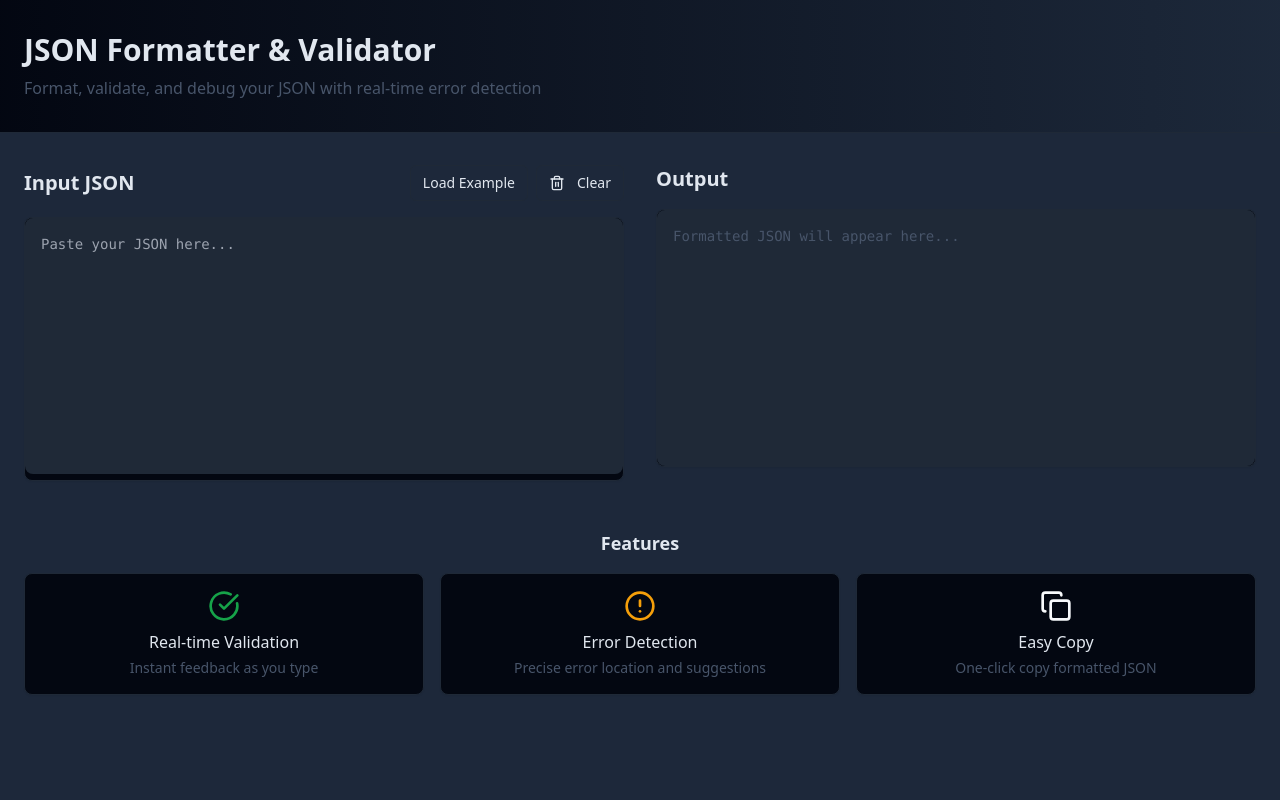
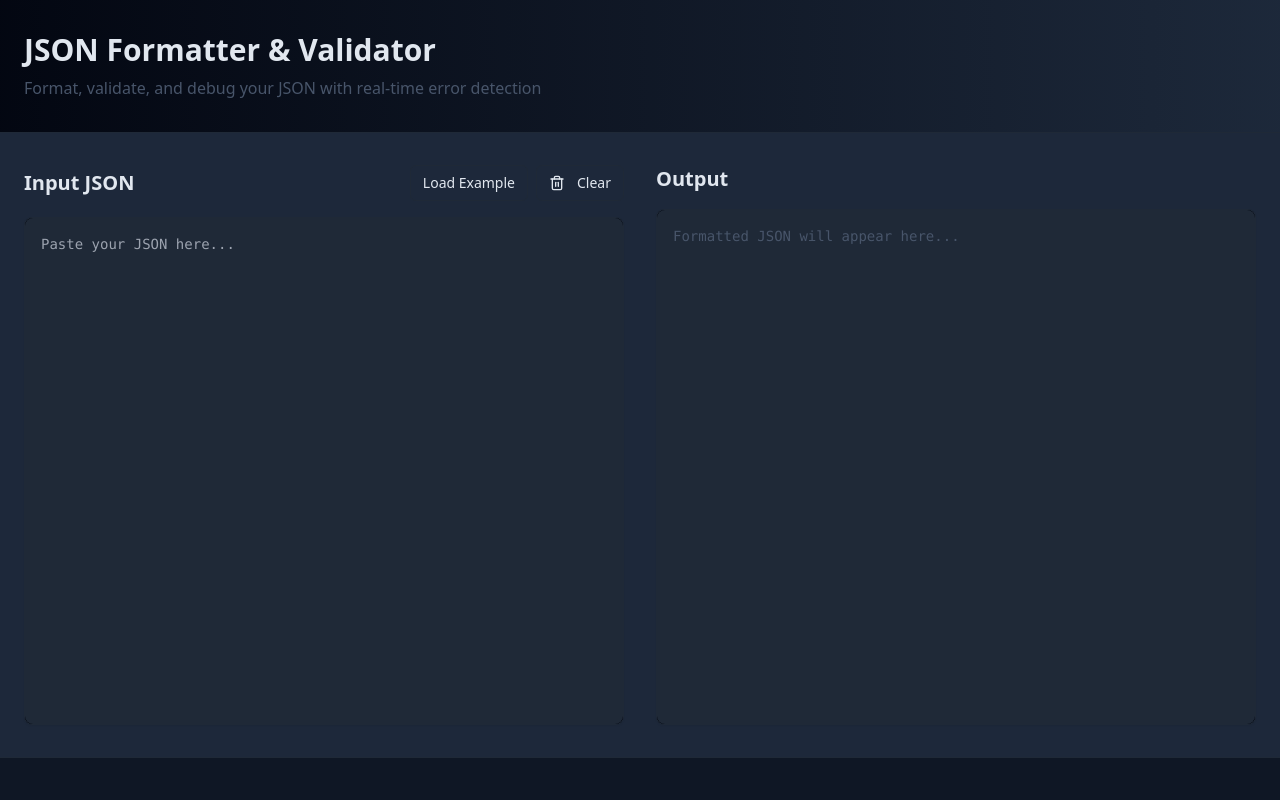
Before and after one commit to Mahboob-A/json-star-formatter, a React (Vite) app: page / in a window 1280 px wide. Shown: the top 800 px of the page. Built offline with nearby package versions, Linux system fonts and the light colour scheme.

Commit message:
Adjust layout for larger viewports
Resize input/output boxes and reposition features section to improve content visibility and overall layout.

```diff
--- a/src/components/JsonFormatter.tsx
+++ b/src/components/JsonFormatter.tsx
@@ -165,7 +165,7 @@ const JsonFormatter: React.FC = () => {
   };
 
   return (
-    <div className="min-h-screen bg-background">
+    <div className="min-h-screen bg-background flex flex-col">
       {/* Header */}
       <div className="bg-gradient-to-r from-card to-accent border-b border-border">
         <div className="container mx-auto px-6 py-8">
@@ -174,10 +174,10 @@ const JsonFormatter: React.FC = () => {
         </div>
       </div>
 
-      <div className="container mx-auto px-6 py-8">
-        <div className="grid grid-cols-1 lg:grid-cols-2 gap-8">
+      <div className="container mx-auto px-6 py-8 flex-1">
+        <div className="grid grid-cols-1 lg:grid-cols-2 gap-8 h-full">
           {/* Input Section */}
-          <div className="space-y-4">
+          <div className="space-y-4 flex flex-col">
             <div className="flex items-center justify-between">
               <h2 className="text-xl font-semibold">Input JSON</h2>
               <div className="flex gap-2">
@@ -199,12 +199,12 @@ const JsonFormatter: React.FC = () => {
               </div>
             </div>
 
-            <Card className="relative">
+            <Card className="relative flex-1">
               <textarea
                 value={inputJson}
                 onChange={(e) => handleInputChange(e.target.value)}
                 placeholder="Paste your JSON here..."
-                className="w-full h-64 p-4 font-mono text-sm bg-input border-0 rounded-lg resize-none focus:outline-none focus:ring-2 focus:ring-ring"
+                className="w-full h-full min-h-[500px] p-4 font-mono text-sm bg-input border-0 rounded-lg resize-none focus:outline-none focus:ring-2 focus:ring-ring"
               />
 
               {/* Status indicator */}
@@ -248,7 +248,7 @@ const JsonFormatter: React.FC = () => {
           </div>
 
           {/* Output Section */}
-          <div className="space-y-4">
+          <div className="space-y-4 flex flex-col">
             <div className="flex items-center justify-between">
               <div className="flex items-center gap-4">
                 <h2 className="text-xl font-semibold">Output</h2>
@@ -285,9 +285,9 @@ const JsonFormatter: React.FC = () => {
               )}
             </div>
 
-            <Card>
-              <div className="relative">
-                <pre className="w-full h-64 p-4 font-mono text-sm bg-input overflow-auto rounded-lg">
+            <Card className="flex-1">
+              <div className="relative h-full">
+                <pre className="w-full h-full min-h-[500px] p-4 font-mono text-sm bg-input overflow-auto rounded-lg">
                   {(() => {
                     const currentOutput = outputMode === 'formatted' ? formattedJson : minifiedJson;
                     if (currentOutput) {
@@ -304,9 +304,11 @@ const JsonFormatter: React.FC = () => {
             </Card>
           </div>
         </div>
+      </div>
 
-        {/* Features Section */}
-        <div className="mt-12 text-center">
+      {/* Features Section */}
+      <div className="bg-card/50 border-t border-border">
+        <div className="container mx-auto px-6 py-12 text-center">
           <h3 className="text-lg font-semibold mb-4">Features</h3>
           <div className="grid grid-cols-1 md:grid-cols-3 gap-4">
             <Card className="p-4">
```
